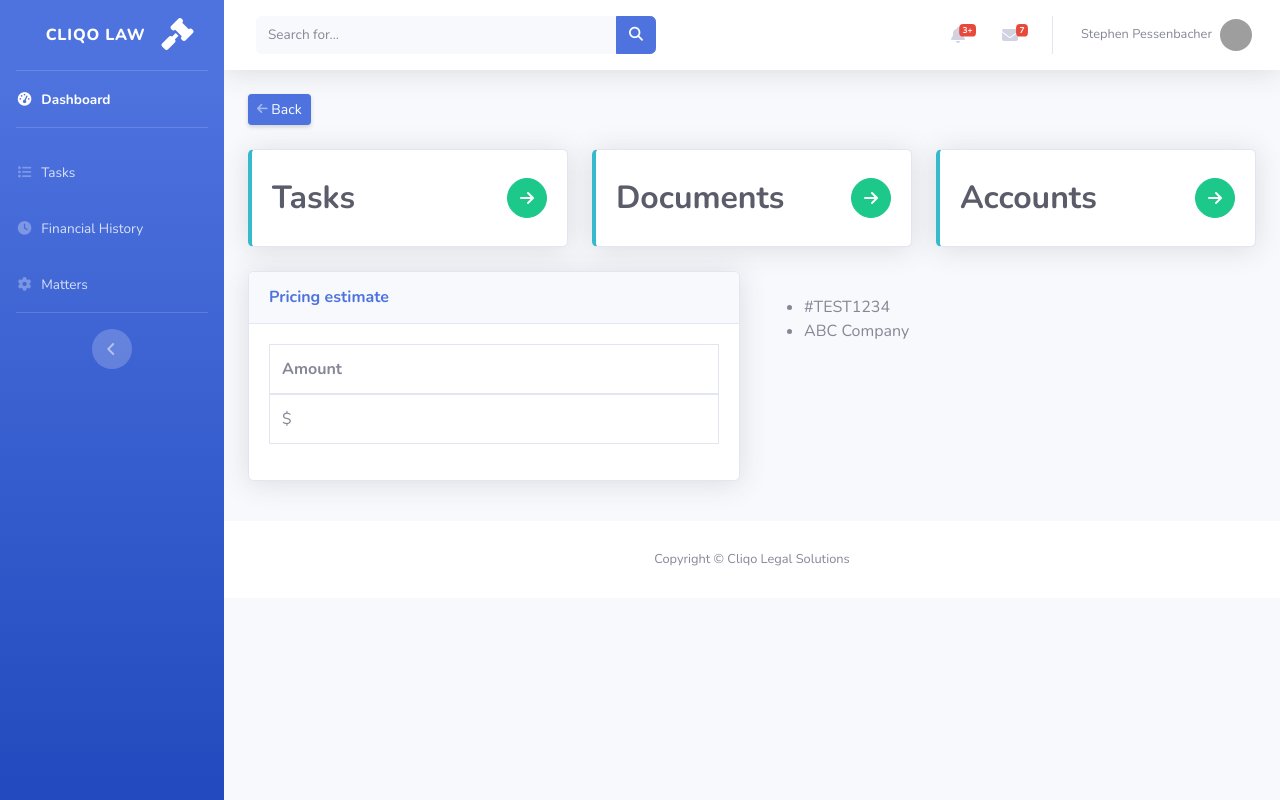
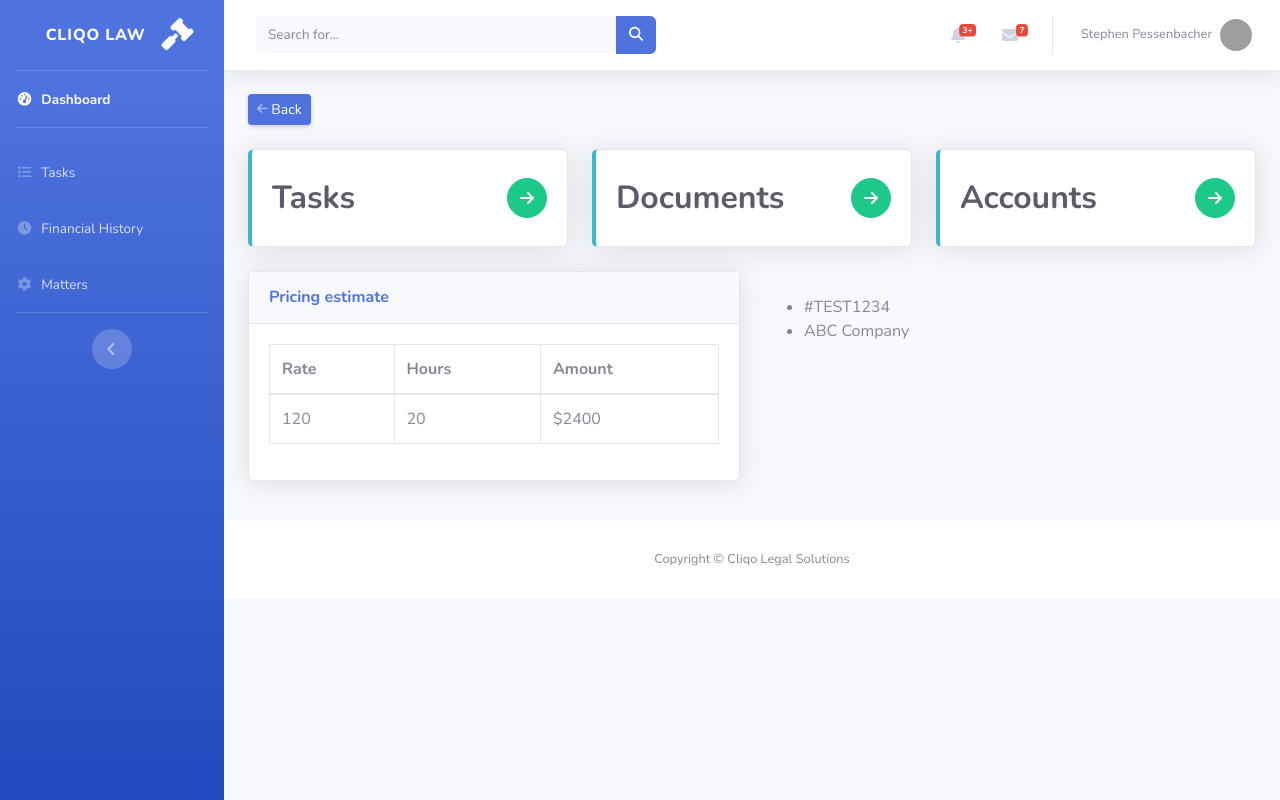
Before and after one commit to Usheninte/CliqoLaw, a Django app: a page that uses cliqo/templates/cliqo/newmatter_main.html in a window 1280 px wide. Run offline with Django 3.2, Linux system fonts and the light colour scheme; data comes from the database, SQL or seed files in the repository; both versions use the stored data as it was after the commit; some libraries are stand-ins or nearby versions; grey boxes are pictures that could not be loaded.

Commit message:
added price estimate presentation logic

```diff
--- a/cliqo/forms.py
+++ b/cliqo/forms.py
@@ -5,7 +5,7 @@ from .models import NewMatter, ClientInfo, CollaboratorInfo
 class NewMatterForm(ModelForm):
     class Meta:
         model = NewMatter
-        fields = ['reference_number', 'nature_of_matter', 'price_estimate']
+        fields = ['reference_number', 'nature_of_matter', 'price_estimate', 'hourly_rate']
 
 
 class ClientInfoForm(ModelForm):
--- a/cliqo/models.py
+++ b/cliqo/models.py
@@ -2,9 +2,10 @@ from django.db import models
 
 
 class NewMatter(models.Model):
-    reference_number = models.CharField(max_length=100, unique=True, default="cliqo4321")
+    reference_number = models.CharField(max_length=100, unique=True, default="#REF0000")
     nature_of_matter = models.TextField()
     price_estimate = models.IntegerField()
+    hourly_rate = models.IntegerField(default=100)
 
     def __str__(self):
         return "Matter %s" % self.reference_number
--- a/cliqo/templates/cliqo/newmatter_main.html
+++ b/cliqo/templates/cliqo/newmatter_main.html
@@ -1,6 +1,7 @@
 {% extends 'cliqo/base.html' %}
 
 {% load static %}
+{% load mathfilters %}
 
 {% block content %}
 
@@ -93,13 +94,21 @@
                     <table class="table table-bordered" id="dataTable" width="100%" cellspacing="0">
                         <thead>
                             <tr>
+                                <th>Rate</th>
+                                <th>Hours</th>
                                 <th>Amount</th>
                             </tr>
                         </thead>
                         <tbody>
+                            {% for matter in matters %}
                             <tr>
-                                <td>${{ matters.price_estimate }}</td>
+                                {% with rate=matter.hourly_rate %}
+                                <td>{{ matter.hourly_rate }}</td>
+                                <td>{{ matter.price_estimate|intdiv:rate }}</td>
+                                <td>${{ matter.price_estimate }}</td>
+                                {% endwith %}
                             </tr>
+                            {% endfor %}
                         </tbody>
                     </table>
                 </div>
--- a/cliqo/urls.py
+++ b/cliqo/urls.py
@@ -9,7 +9,7 @@ urlpatterns = [
     path('create-matter', views.new_matter, name="new-matter"),
     path('delete-matter/<int:pk>', views.MattersDeleteView.as_view(), name="delete-matter"),
     # path('update-matter/<int:pk>', views.MattersUpdateView.as_view(), name="update-matter"),
-    path('main/mtr-<int:pk>', views.MattersHeaderView.as_view(), name="matter-focus"),
+    path('main/mtr-<int:pk>', views.MattersMainView.as_view(), name="matter-focus"),
     path('create-client', views.new_client, name="new-client"),
     path('create-collaborator', views.new_collaborator, name="new-collaborator"),
 ]
--- a/cliqo/views.py
+++ b/cliqo/views.py
@@ -20,6 +20,7 @@ def new_matter(request):
             reference_number = new_matter_form.cleaned_data['reference_number']
             nature_of_matter = new_matter_form.cleaned_data['nature_of_matter']
             price_estimate = new_matter_form.cleaned_data['price_estimate']
+            hourly_rate = new_matter_form.cleaned_data['hourly_rate']
             new_matter_form.save()
             return redirect(reverse('cliqo:new-client'))
     else:
@@ -49,7 +50,7 @@ class MattersDeleteView(generic.DeleteView):
 #     template_name_suffix = '_update'
 #     success_url = reverse_lazy('cliqo:matter-focus')
 
-class MattersHeaderView(generic.TemplateView):
+class MattersMainView(generic.TemplateView):
     template_name = 'cliqo/newmatter_main.html'
 
     def get_context_data(self, **kwargs):
@@ -57,7 +58,6 @@ class MattersHeaderView(generic.TemplateView):
         context['matters'] = NewMatter.objects.all()
         context['clients'] = ClientInfo.objects.all()
         context['collaborators'] = CollaboratorInfo.objects.all()
-        print(context['collaborators'])
         return context
 
 # class MattersHeaderView(generic.DetailView):
--- a/cliqolaw/settings.py
+++ b/cliqolaw/settings.py
@@ -40,7 +40,8 @@ INSTALLED_APPS = [
     'django.contrib.sessions',
     'django.contrib.messages',
     'django.contrib.staticfiles',
-    'cliqo.apps.CliqoConfig'
+    'cliqo.apps.CliqoConfig',
+    'mathfilters',
 ]
 
 MIDDLEWARE = [
--- a/requirements.txt
+++ b/requirements.txt
@@ -39,4 +39,5 @@ six==1.14.0
 sqlparse==0.3.0
 urllib3==1.25.7
 wcwidth==0.1.8
+whitenoise==5.0.1
 zipp==2.2.0
```
Also changed, not shown: cliqo/migrations/0003_auto_20200303_0853.py (added), db.sqlite3.
